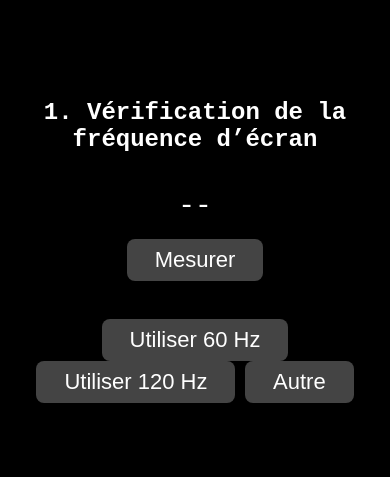
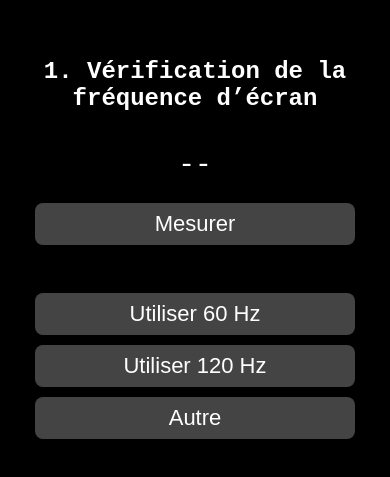
Before and after one commit to sachak/lecture_app, a plain HTML site: page index.html in a window 390 px wide. Shown: the part 181-658 px from the top of the page. Drawn offline with Linux system fonts and the light colour scheme.

Commit message:
Update index.html

```diff
--- a/index.html
+++ b/index.html
@@ -10,8 +10,21 @@ html,body{width:100vw;height:100vh;margin:0;background:#000;color:#fff;
           font-family:'Courier New',monospace;overflow:hidden;touch-action:manipulation;
           display:flex;flex-direction:column;align-items:center;justify-content:center}
 #page{display:flex;flex-direction:column;align-items:center;text-align:center;gap:18px}
-button{font-size:22px;padding:8px 28px;border-radius:8px;border:none;background:#444;color:#fff}
+
+/* --- boutons --- */
+button{
+  font-size:22px;padding:8px 28px;border:none;border-radius:8px;
+  background:#444;color:#fff;margin:6px 8px;         /* ← marge ajoutée */
+}
 button:active{background:#666}
+
+/* Sur très petit écran on passe les boutons en colonne pour plus d’espace */
+@media(max-width:480px){
+  .btnrow{display:flex;flex-direction:column;align-items:center}
+  button{width:85vw;max-width:320px;margin:5px 0}
+}
+
+/* zone stimuli / réponses */
 #scr{font-size:7vw;text-align:center;line-height:1.15;user-select:none;text-shadow:0 2px 6px #222}
 #ans{display:none;font-size:5vw;width:70vw;max-width:92vw;text-align:center;background:#fff;
      color:#000;border:none;padding:1.1vw .6vw;margin-top:2vh;border-radius:.5vw;outline:none}
@@ -25,7 +38,6 @@ button:active{background:#666}
 @media (max-width:470px){#scr{font-size:18vw}#ans{font-size:11vw}}
 </style>
 
-<!-- bibliothèque SheetJS -->
 <script src="https://cdn.jsdelivr.net/npm/xlsx/dist/xlsx.full.min.js"></script>
 </head>
 
```
